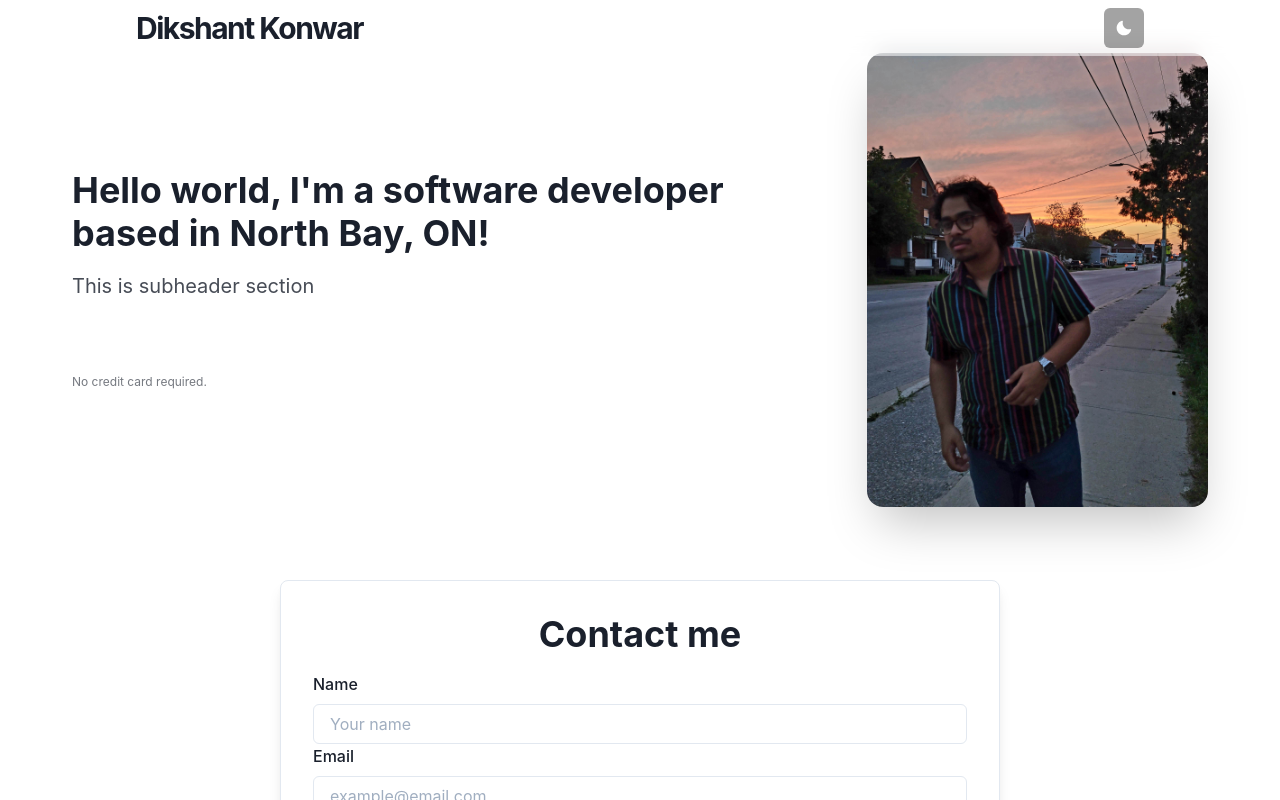
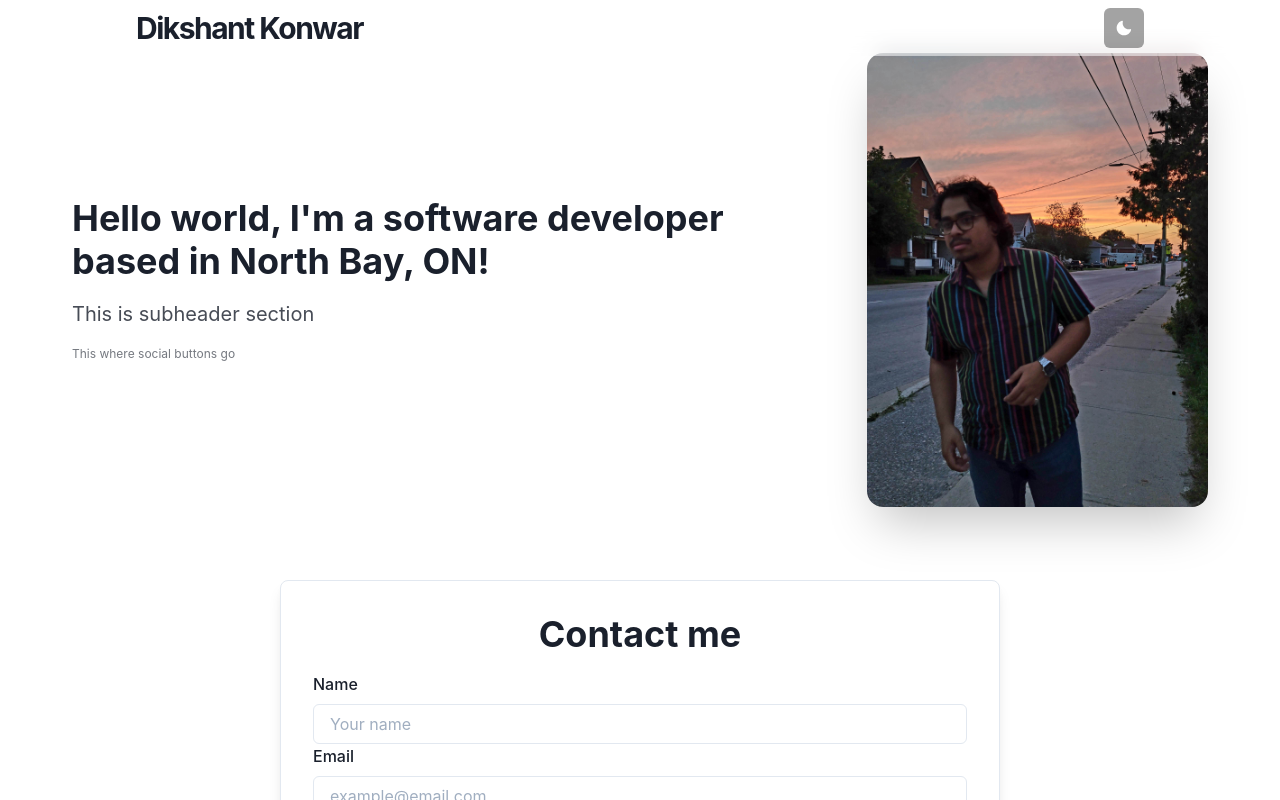
Before and after one commit to dikshantkunwar/resume, a React (Create React App) app: page / in a window 1280 px wide. Shown: the top 800 px of the page. Built offline with nearby package versions, Linux system fonts and the light colour scheme; a web font is replaced by a local one.

Commit message:
added project and project list component to display projects with props

```diff
--- a/src/components/sections/ContactForm.js
+++ b/src/components/sections/ContactForm.js
@@ -26,7 +26,7 @@ export default function ContactForm() {
   }
 
   return (
-    <Flex w="full" align="center" justifyContent="center">
+    <Flex w="full" align="center" justifyContent="center" mb="20px">
       <Box p={8} w={{base: "60%", md: "60%", sm: "80%"}} maxWidth="800px" borderWidth={1} borderRadius={8} boxShadow="lg">
         <Box textAlign="center">
           <Heading>Contact me</Heading>
--- a/src/components/sections/Hero.js
+++ b/src/components/sections/Hero.js
@@ -2,7 +2,6 @@ import
 { Flex,
   Heading,
   Stack,
-  Button,
   Text,
   Box,
   Image } from "@chakra-ui/react";
@@ -53,16 +52,7 @@ export default function Hero({
             >
               {subtitle}
             </Heading>
-            <Button
-              colorScheme="primary"
-              borderRadius="8px"
-              py="4"
-              px="4"
-              lineHeight="1"
-              size="md"
-            >
-              {ctaText}
-            </Button>
+
             <Text
               fontSize="xs"
               mt={2}
@@ -70,7 +60,7 @@ export default function Hero({
               color="primary.800"
               opacity="0.6"
             >
-              No credit card required.
+              {ctaText}
             </Text>
         </Stack>
         <Box w={{ base: "30%", sm: "30%", md: "30%" }} mb={{ base: 12, md: 0 }} mt={{ base: 30, md: 0}}>
--- a/src/pages/Landing.js
+++ b/src/pages/Landing.js
@@ -8,14 +8,13 @@ import profileImage from '../profile.jpg'
 export default function Landing() {
   return (
     <LandingLayout>
-      {/* <About /> */}
       <Hero
         title="Hello world, I'm a software developer based in North Bay, ON!"
         subtitle="This is subheader section"
         image={profileImage}
-        //image="https://source.unsplash.com/collection/404339/800x600"
-        ctaText="Create account homes"
+        ctaText="This where social buttons go"
         />
+
         <ContactForm />
         <Footer />
     </LandingLayout>
```
Also changed, not shown: src/components/sections/Project.js (added, +47 -0 lines), src/components/sections/ProjectList.js (added).
